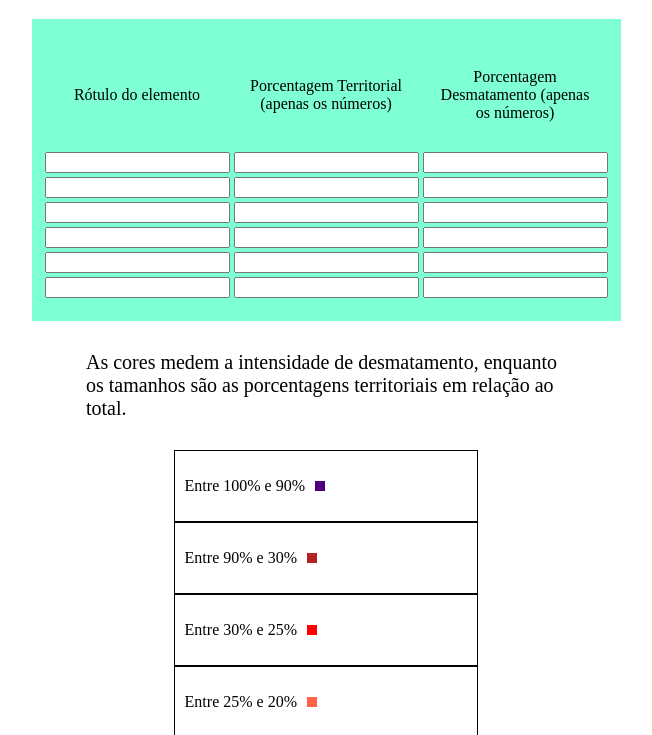
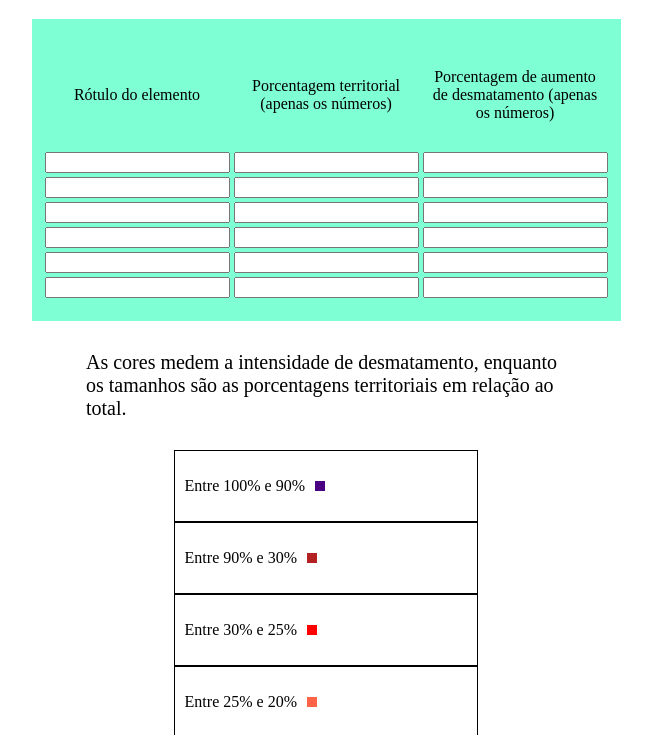
Before and after one commit to Thaisasoarescp/PSD-2, a plain HTML site: page index.html in a window 1280 px wide. Shown: the part 61-796 px from the top of the page, without its empty margins (314-966 px from the left). Drawn offline with Linux system fonts and the light colour scheme.

Commit message:
Edição

```diff
--- a/index.html
+++ b/index.html
@@ -9,7 +9,7 @@
 <body>
     <h1>Gerador de Treemap</h1>
     <table>
-        <tr><td><p>Rótulo do elemento</p></td><td><p>Porcentagem Territorial (apenas os números)</p></td><td><p>Porcentagem Desmatamento (apenas os números)</p></td></tr>
+        <tr><td><p>Rótulo do elemento</p></td><td><p>Porcentagem territorial (apenas os números)</p></td><td><p>Porcentagem de aumento de desmatamento (apenas os números)</p></td></tr>
         <tr><td><input id="nomeUm" type="text"></td><td><input id="porUm" type="number"></td><td><input id="porcUm" type="number"></td></tr>
         <tr><td><input id="nomeDois" type="text"></td><td><input id="porDois" type="number"></td><td><input id="porcDois" type="number"></td></tr>
         <tr><td><input id="nomeTres" type="text"></td><td><input id="porTres" type="number"></td><td><input id="porcTres" type="number"></td></tr>
```
